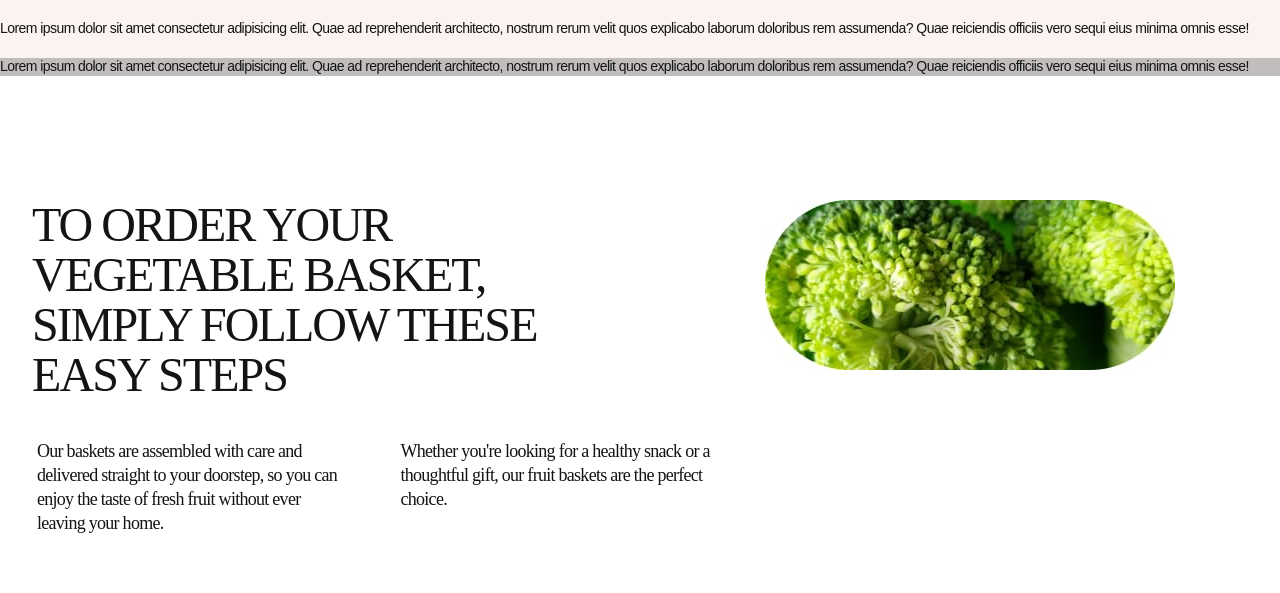
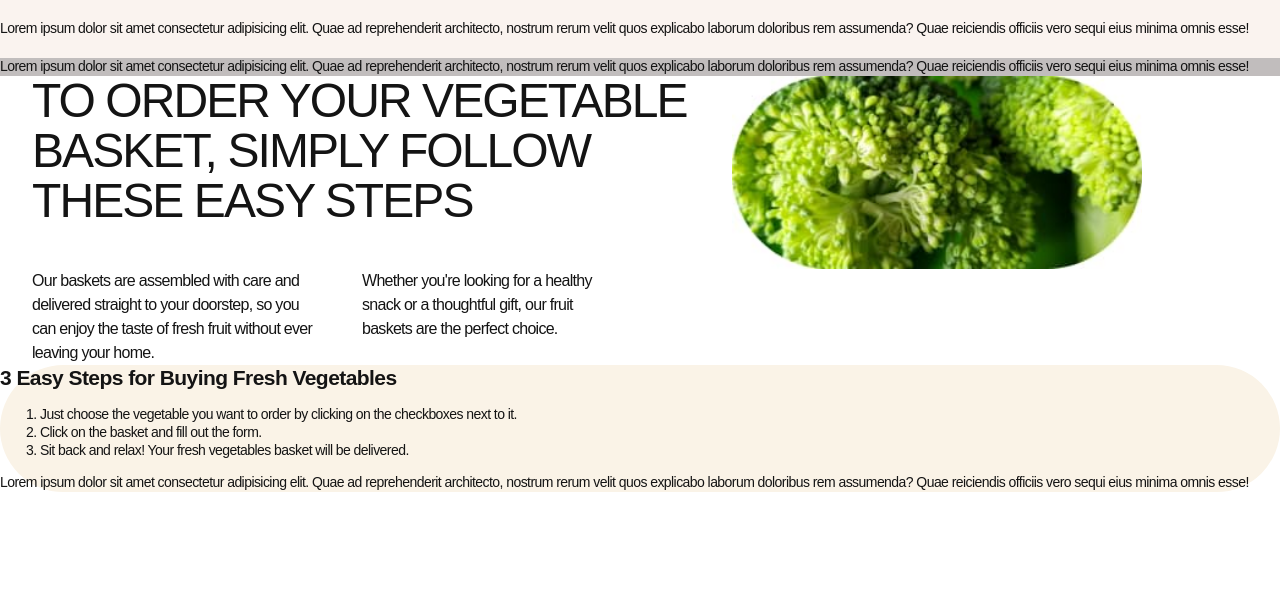
Before and after one commit to IamE1off/project-wonderful-nine, a website built with Vite: page src/index.html in a window 1280 px wide. Shown: the top 593 px of the page. Built offline with nearby package versions, Linux system fonts and the light colour scheme; files whose address does not match are found by name.

Commit message:
correction

```diff
--- a/src/css/how-it.css
+++ b/src/css/how-it.css
@@ -1,38 +1,51 @@
 .how-it {
+    max-width: 1280px;
+    margin: 0 auto;
+    width: 100%;
+    padding: 0 32px;
+}
 
-    width: 100%;
-    padding-top: 80px;
-    padding-bottom: 80px;
+.how-it-container {
+    display: flex;
+    justify-content: space-between;
+    flex-direction: column;
 }
 
 .how-it-picture {
     display: flex;
-    flex-direction: column;
-    gap: 20px;
-
-}
-
-
-.how-it-title {
-    color: #141414;
-    font-family: DM Sans;
-    font-size: 28px;
-    font-weight: 500;
-    line-height: 32px;
-    letter-spacing: -1.12px;
-    text-transform: uppercase;
-    max-width: 335px;
+    max-width: 1216px;
 
 
 }
 
-.how-it-text {
+.how-it-text-container {
     display: flex;
-    flex-direction: column;
-    gap: 20px;
-    padding-top: 20px;
+    gap: 40px;
 }
 
+.how-it-title {
+    color: #141414;
+    font-size: 48px;
+    font-weight: 500;
+    line-height: 50px;
+    letter-spacing: -1.92px;
+    text-transform: uppercase;
+    max-width: 700px;
+}
+
+.how-it-text {
+    font-size: 16px;
+    line-height: 24px;
+    letter-spacing: -0.72px;
+}
+
+.text_one {
+    max-width: 290px;
+}
+
+.text_two {
+    max-width: 260px;
+}
 
 .text {
     color: #141414;
@@ -43,11 +56,10 @@
     width: 100%;
     padding-left: 5px;
     padding-right: 5px;
-
 }
 
 /*------------Media------------*/
-
+/*
 @media screen and (min-width: 375px) {
     .container {
         max-width: 375px;
@@ -158,4 +170,4 @@
     gap: 40px;
     max-width: 687px;
     min-height: 96px;
-}
+}*/
--- a/src/partials/how-it.html
+++ b/src/partials/how-it.html
@@ -1,9 +1,34 @@
-<section class="how-it container" id="how-it">
-  <div class="how-it-picture">
-    <h2 class="how-it-title">
-      To order your vegetable basket, simply follow these easy steps
-    </h2>
-    <picture>
+<section class="how-it" id="how-it">
+  <div class="how-it-container">
+    <div class="how-it-picture">
+      <div class="how-it-title-container">
+        <h2 class="how-it-title">
+          To order your vegetable basket, simply follow these easy steps
+        </h2>
+      </div>
+      <div class="how-it__title-img">
+        <img
+          src="../img/how-it/vegetables.jpg"
+          alt=""
+          width="410"
+          height="170"
+        />
+      </div>
+    </div>
+    <div class="how-it-text-container">
+      <p class="how-it-text text_one">
+        Our baskets are assembled with care and delivered straight to your
+        doorstep, so you can enjoy the taste of fresh fruit without ever leaving
+        your home.
+      </p>
+      <p class="how-it-text text_two">
+        Whether you're looking for a healthy snack or a thoughtful gift, our
+        fruit baskets are the perfect choice.
+      </p>
+    </div>
+  </div>
+</section>
+<!-- <picture>
       <source
         srcset="
           ./img/how-it/vegetables1xdesk.jpg 1x,
@@ -31,18 +56,4 @@
         alt="Broccoli"
         width="335"
       />
-    </picture>
-  </div>
-
-  <div class="how-it-text">
-    <p class="text">
-      Our baskets are assembled with care and delivered straight to your
-      doorstep, so you can enjoy the taste of fresh fruit without ever leaving
-      your home.
-    </p>
-    <p class="text">
-      Whether you're looking for a healthy snack or a thoughtful gift, our fruit
-      baskets are the perfect choice.
-    </p>
-  </div>
-</section>
+    </picture> -->
```
